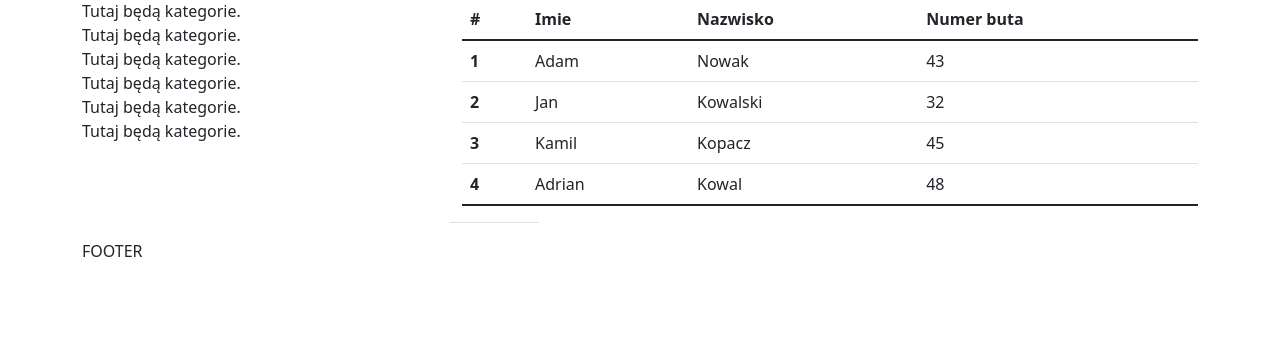
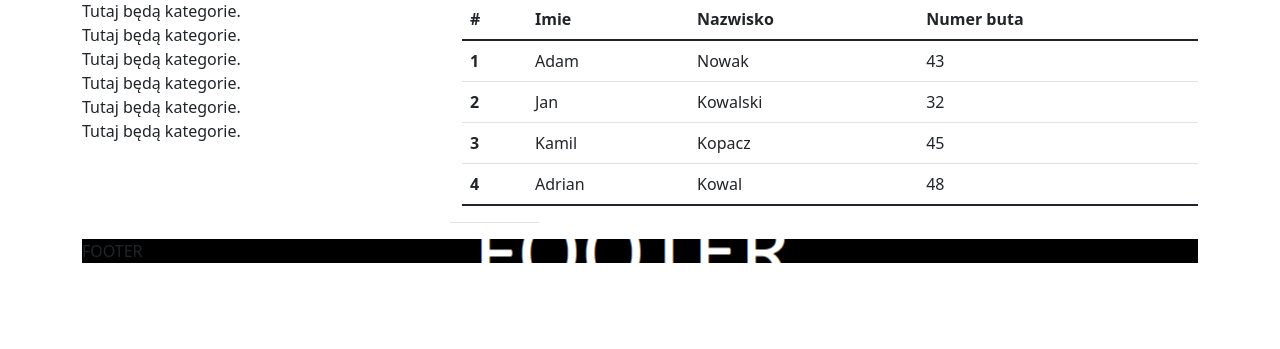
Before and after one commit to LigockiD/ligocki_sklep, a PHP site: page / in a window 1280 px wide. Shown: the part 349-698 px from the top of the page. Run offline with PHP 8.4, Linux system fonts and the light colour scheme.

Commit message:
zmiana stopki

```diff
--- a/css/main.css
+++ b/css/main.css
@@ -14,5 +14,5 @@
 }
 
 .footer {
-    height: 50px;
+    background: url("../img/footer_background.png") no-repeat center;
 }
```
Also changed, not shown: img/footer_background.png (added).
